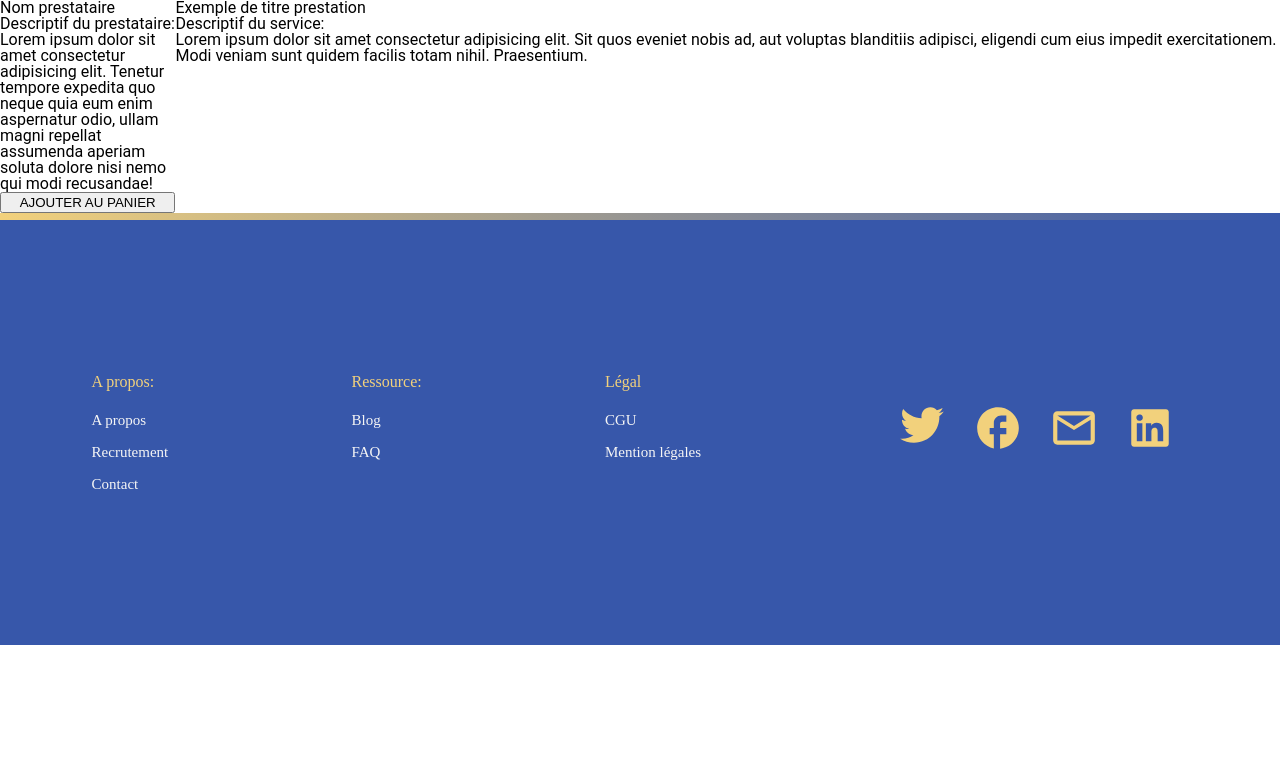
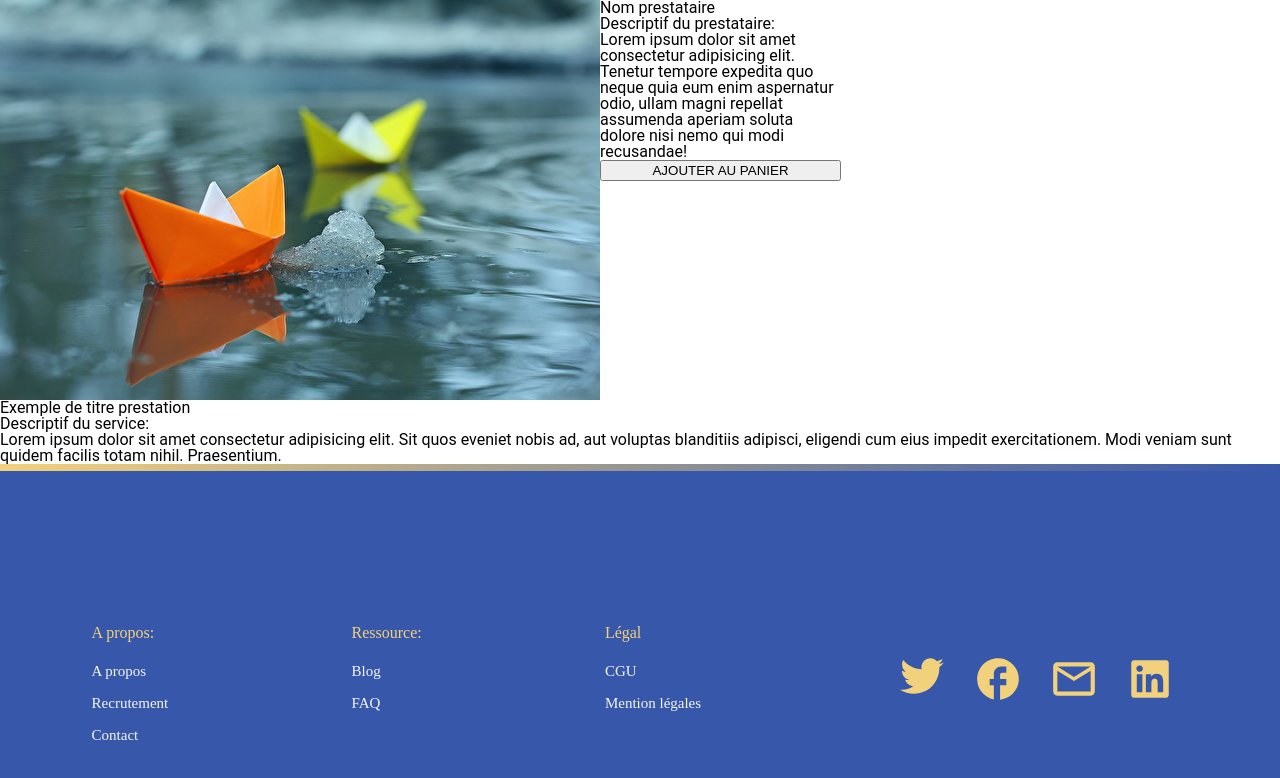
Before and after one commit to UltimatOne/UltraMotionCorp, a React (Create React App) app: page /service-detail in a window 1280 px wide. Shown: the top 778 px of the page. Built offline with nearby package versions, Linux system fonts and the light colour scheme.

Commit message:
feat: page en construction :construction:

```diff
--- a/src/pages/service_detail/service_detail.css
+++ b/src/pages/service_detail/service_detail.css
@@ -1,5 +1,12 @@
 .service_detail {
     display: flex;
+    flex-direction: column;
+
+}
+
+.service_detail .container-top {
+    display: flex;
+    flex-direction: row;
 }
 
 .service_detail .descriptif_prestataire {
--- a/src/pages/service_detail/service_detail.jsx
+++ b/src/pages/service_detail/service_detail.jsx
@@ -1,16 +1,21 @@
-import { Carousel } from "react-responsive-carousel"
 import "./service_detail.css"
+import img1 from "../../medias/images/1.jpg"
 
 export default function ServiceDetail(){
+
+    const prestataire = {}
+
     return (
             <div className="service_detail">
-                <Carousel></Carousel>
+                <div className="container-top">
+                <img src={img1} alt="" />
                 <div className="descriptif_prestataire">
                         <img src="" alt="" />
                         <p>Nom prestataire</p>
                         <p>Descriptif du prestataire:</p>
                         <p>Lorem ipsum dolor sit amet consectetur adipisicing elit. Tenetur tempore expedita quo neque quia eum enim aspernatur odio, ullam magni repellat assumenda aperiam soluta dolore nisi nemo qui modi recusandae!</p>
                         <button> AJOUTER AU PANIER</button>
+                </div>
                 </div>
                 <div className="descriptif_service">
                     <h2>Exemple de titre prestation</h2>
```
